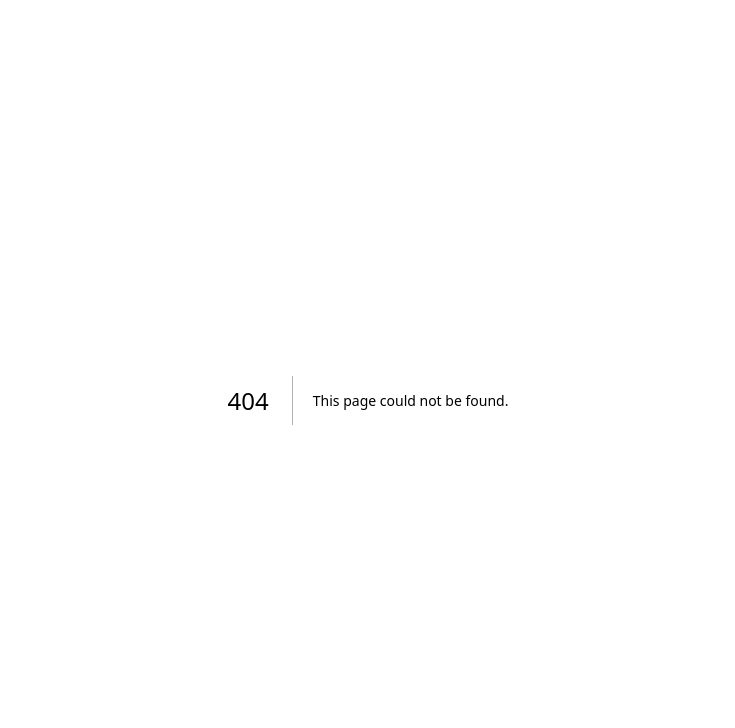
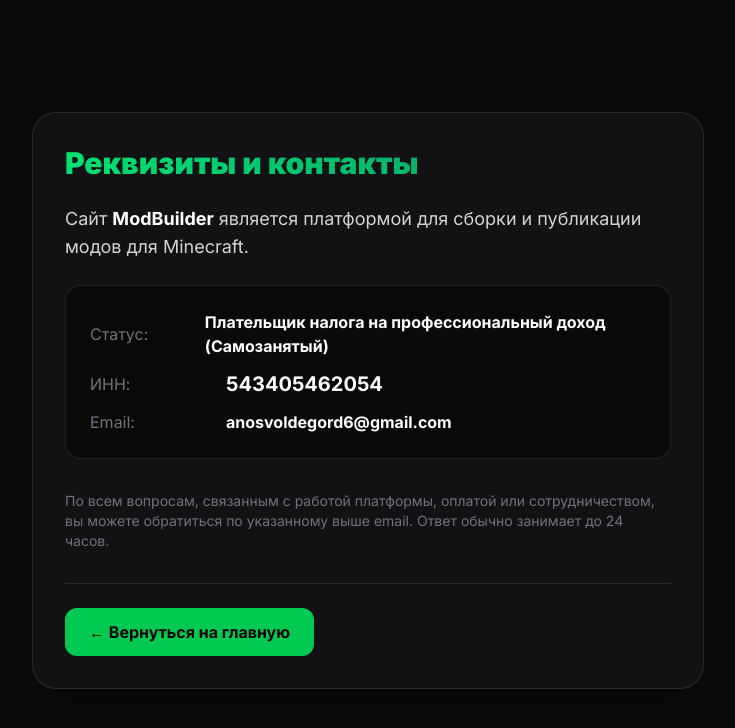
Before and after one commit to anosvoldegord/minecraft-modpack-site, a Next.js app: page /requisites in a window 1280 px wide. Before the commit this address had no page. Shown: the top 728 px of the page, without its empty margins (272-1007 px from the left). Built offline with nearby package versions, Linux system fonts and the light colour scheme.

Commit message:
Add requisites page

```diff
--- /dev/null
+++ b/app/requisites/page.tsx
@@ -0,0 +1,40 @@
+export default function Requisites() {
+  return (
+    <div className="min-h-screen bg-[#09090b] text-white flex items-center justify-center p-4">
+      <div className="bg-[#121214] border border-white/10 p-8 rounded-3xl max-w-2xl w-full shadow-2xl">
+        <h1 className="text-3xl font-black mb-6 text-transparent bg-clip-text bg-gradient-to-r from-green-400 to-emerald-600">Реквизиты и контакты</h1>
+
+        <div className="space-y-4 text-zinc-300">
+          <p className="text-lg">
+            Сайт <strong className="text-white">ModBuilder</strong> является платформой для сборки и публикации модов для Minecraft.
+          </p>
+
+          <div className="bg-black/50 p-6 rounded-2xl border border-white/10 space-y-3 mt-6">
+            <div className="flex flex-col md:flex-row md:items-center gap-2">
+              <span className="text-zinc-500 w-32">Статус:</span>
+              <span className="font-bold text-white">Плательщик налога на профессиональный доход (Самозанятый)</span>
+            </div>
+            <div className="flex flex-col md:flex-row md:items-center gap-2">
+              <span className="text-zinc-500 w-32">ИНН:</span>
+              <span className="font-bold text-white text-xl">543405462054</span>
+            </div>
+            <div className="flex flex-col md:flex-row md:items-center gap-2">
+              <span className="text-zinc-500 w-32">Email:</span>
+              <span className="font-bold text-white">anosvoldegord6@gmail.com</span>
+            </div>
+          </div>
+
+          <p className="text-sm text-zinc-500 mt-8">
+            По всем вопросам, связанным с работой платформы, оплатой или сотрудничеством, вы можете обратиться по указанному выше email. Ответ обычно занимает до 24 часов.
+          </p>
+        </div>
+
+        <div className="mt-8 pt-6 border-t border-white/10">
+          <a href="/" className="inline-block bg-green-500 hover:bg-green-400 text-black font-bold py-3 px-6 rounded-xl transition-colors">
+            ← Вернуться на главную
+          </a>
+        </div>
+      </div>
+    </div>
+  );
+}
```
